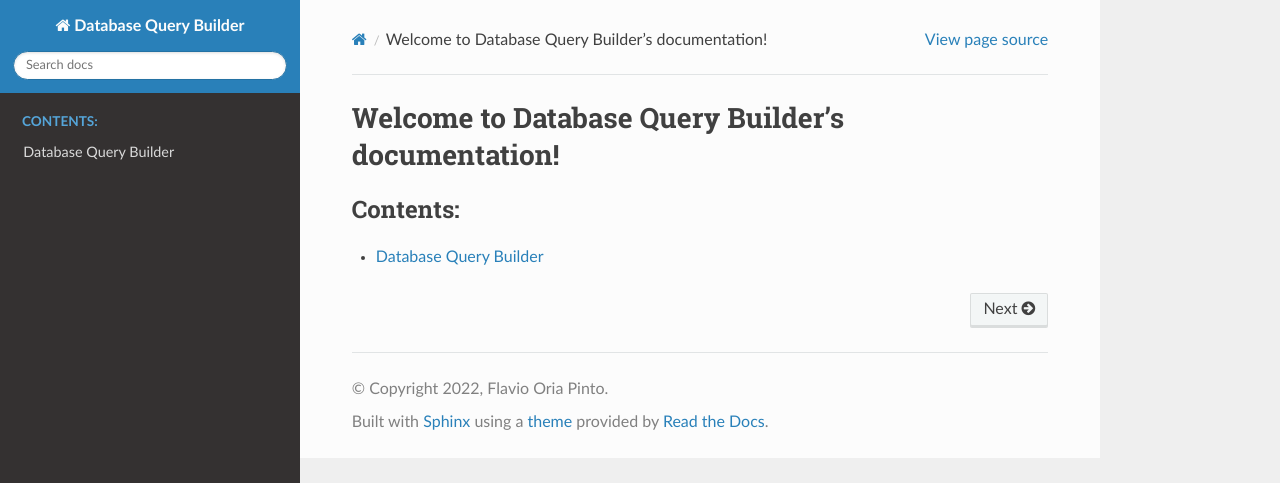
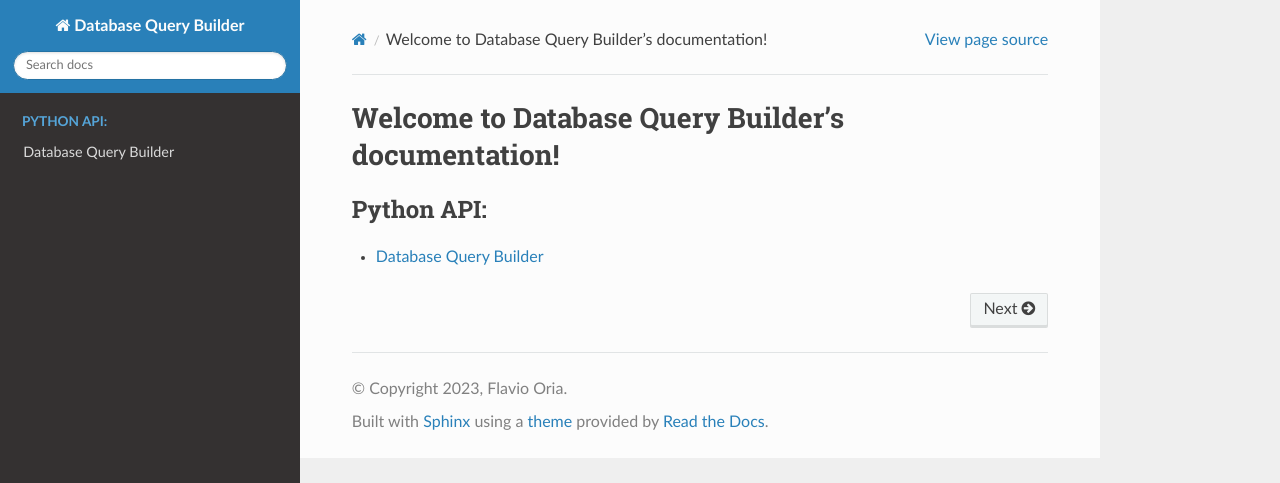
Before and after one commit to flaviooria/database_query_builder, a Sphinx documentation site: the page built from docs/index.rst, in a window 1280 px wide. Shown: the top 483 px of the page. Built offline with Sphinx 7.4.7 and the Read the Docs theme 2.0.0, drawn with Linux system fonts in a browser that asks for light colours.

Commit message:
Generate a new documentation

```diff
--- a/docs/conf.py
+++ b/docs/conf.py
@@ -1,14 +1,18 @@
-# -- Path setup ----------------------------------------
-import os
-import sys
-sys.path.insert(0, os.path.abspath('..'))
+# Configuration file for the Sphinx documentation builder.
+#
+# For the full list of built-in configuration values, see the documentation:
+# https://www.sphinx-doc.org/en/master/usage/configuration.html
 
-# -- Project information -------------------------------
+# -- Project information -----------------------------------------------------
+# https://www.sphinx-doc.org/en/master/usage/configuration.html#project-information
+
 project = 'Database Query Builder'
-copyright = '2022, Flavio Oria Pinto'
-author = 'Flavio Oria Pinto'
+copyright = '2023, Flavio Oria'
+author = 'Flavio Oria'
 
-# -- General configuration -----------------------------
+# -- General configuration ---------------------------------------------------
+# https://www.sphinx-doc.org/en/master/usage/configuration.html#general-configuration
+
 extensions = [
     'recommonmark',
     'sphinx.ext.autodoc',
@@ -18,6 +22,9 @@ extensions = [
 templates_path = ['_templates']
 exclude_patterns = ['_build', 'Thumbs.db', '.DS_Store']
 
-# -- Options for HTML output ---------------------------
+
+# -- Options for HTML output -------------------------------------------------
+# https://www.sphinx-doc.org/en/master/usage/configuration.html#options-for-html-output
+
 html_theme = 'sphinx_rtd_theme'
 html_static_path = ['_static']
--- a/docs/index.rst
+++ b/docs/index.rst
@@ -1,5 +1,5 @@
 .. Database Query Builder documentation master file, created by
-   sphinx-quickstart on Thu Jul 28 16:49:11 2022.
+   sphinx-quickstart on Fri Jan 20 12:15:44 2023.
    You can adapt this file completely to your liking, but it should at least
    contain the root `toctree` directive.
 
@@ -8,6 +8,6 @@ Welcome to Database Query Builder's documentation!
 
 .. toctree::
    :maxdepth: 2
-   :caption: Contents:
+   :caption: Python API:
 
-   source/api/db_querybuilder
+   source/api/databasequerybuilder
--- a/docs/source/api/db_querybuilder.rst
+++ b/docs/source/api/databasequerybuilder.rst
@@ -1,6 +1,6 @@
-======================
+==============
 Database Query Builder
-======================
+==============
 
 .. currentmodule:: db_querybuilder.databasequerybuilder
 
```
